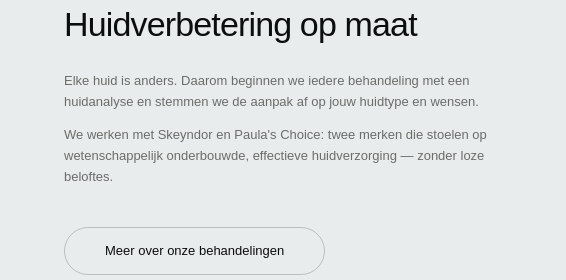
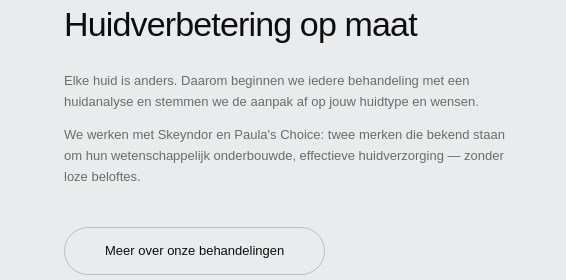
Before and after one commit to webbuilders015/bymaelyn, an Astro site: page / in a window 1280 px wide. Shown: the part 1900-2180 px from the top of the page, 0-566 px from the left. Built offline with nearby package versions, Linux system fonts and the light colour scheme; Astro itself is replaced by a stand-in of ours; some packages are replaced by stand-ins of ours.

Commit message:
Verbeter verwoording merken-tekst homepage

```diff
--- a/src/pages/index.astro
+++ b/src/pages/index.astro
@@ -89,8 +89,8 @@ const posts = (await getCollection('blog', ({ data }) => !data.draft))
             stemmen we de aanpak af op jouw huidtype en wensen.
           </p>
           <p>
-            We werken met Skeyndor en Paula's Choice: twee merken die stoelen op wetenschappelijk
-            onderbouwde, effectieve huidverzorging &mdash; zonder loze beloftes.
+            We werken met Skeyndor en Paula's Choice: twee merken die bekend staan om hun
+            wetenschappelijk onderbouwde, effectieve huidverzorging &mdash; zonder loze beloftes.
           </p>
         </div>
         <a href="/gezichtsbehandeling/" class="mt-10 inline-flex h-12 items-center rounded-full border border-ink/20 px-10 text-[13px] transition-colors duration-300 hover:border-accent hover:bg-accent hover:text-bg">
```
